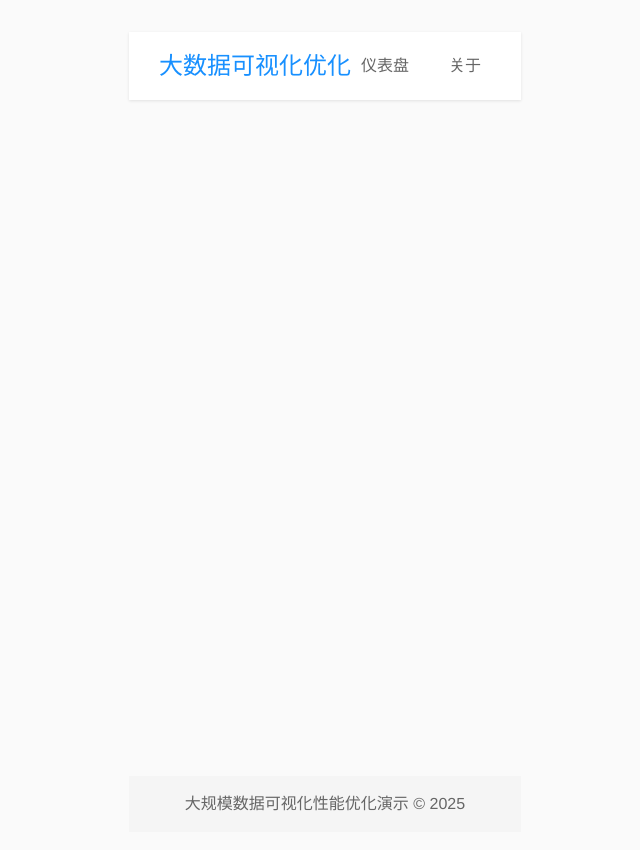
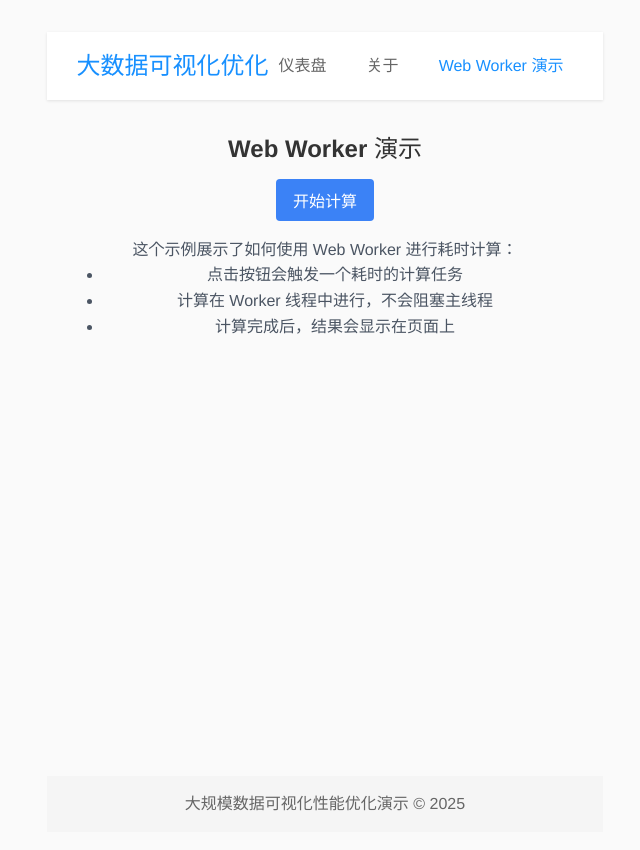
Before and after one commit to ghx9908/-large-data-visualization, a Vue app: page /worker-demo in a window 1280 px wide. Shown: the top 850 px of the page, without its empty margins (315-955 px from the left). Built offline with nearby package versions, Linux system fonts and the light colour scheme.

Commit message:
feat: worker demo

```diff
--- a/src/App.vue
+++ b/src/App.vue
@@ -9,6 +9,7 @@
       <div class="nav-links">
         <router-link to="/">仪表盘</router-link>
         <router-link to="/about">关于</router-link>
+        <router-link to="/worker-demo">Web Worker 演示</router-link>
       </div>
     </nav>
 
--- /dev/null
+++ b/src/pages/WorkerDemo.tsx
@@ -0,0 +1,77 @@
+import React, { useState, useEffect } from 'react';
+
+const WorkerDemo: React.FC = () => {
+  const [result, setResult] = useState<number | null>(null);
+  const [isCalculating, setIsCalculating] = useState(false);
+  const [worker, setWorker] = useState<Worker | null>(null);
+
+  useEffect(() => {
+    // 创建 Worker 实例
+    const workerInstance = new Worker(
+      new URL('../workers/dataWorker.ts', import.meta.url),
+      { type: 'module' }
+    );
+
+    // 设置 Worker 消息处理
+    workerInstance.onmessage = (event) => {
+      const { type, result } = event.data;
+      if (type === 'CALCULATE_COMPLETE') {
+        setResult(result);
+        setIsCalculating(false);
+      }
+    };
+
+    setWorker(workerInstance);
+
+    // 组件卸载时终止 Worker
+    return () => {
+      workerInstance.terminate();
+    };
+  }, []);
+
+  const handleCalculate = () => {
+    if (!worker) return;
+
+    setIsCalculating(true);
+    // 生成一些测试数据
+    const testData = Array.from({ length: 1000000 }, (_, i) => i + 1);
+
+    // 发送数据到 Worker
+    worker.postMessage({
+      type: 'CALCULATE',
+      data: testData
+    });
+  };
+
+  return (
+    <div className="p-4">
+      <h1 className="text-2xl font-bold mb-4">Web Worker 演示</h1>
+
+      <button
+        onClick={handleCalculate}
+        disabled={isCalculating}
+        className="bg-blue-500 text-white px-4 py-2 rounded disabled:bg-gray-400"
+      >
+        {isCalculating ? '计算中...' : '开始计算'}
+      </button>
+
+      {result !== null && (
+        <div className="mt-4">
+          <h2 className="text-xl font-semibold">计算结果：</h2>
+          <p className="text-lg">{result}</p>
+        </div>
+      )}
+
+      <div className="mt-4 text-gray-600">
+        <p>这个示例展示了如何使用 Web Worker 进行耗时计算：</p>
+        <ul className="list-disc pl-5 mt-2">
+          <li>点击按钮会触发一个耗时的计算任务</li>
+          <li>计算在 Worker 线程中进行，不会阻塞主线程</li>
+          <li>计算完成后，结果会显示在页面上</li>
+        </ul>
+      </div>
+    </div>
+  );
+};
+
+export default WorkerDemo;
--- a/src/router/index.ts
+++ b/src/router/index.ts
@@ -12,6 +12,11 @@ const routes = [
     name: "About",
     component: () => import("../views/About.vue"),
   },
+  {
+    path: "/worker-demo",
+    name: "WorkerDemo",
+    component: () => import("../views/WorkerDemo.vue"),
+  },
 ]
 
 const router = createRouter({
--- /dev/null
+++ b/src/views/WorkerDemo.vue
@@ -0,0 +1,142 @@
+<script setup lang="ts">
+import { ref, onMounted, onUnmounted } from "vue"
+
+const result = ref<number | null>(null)
+const isCalculating = ref(false)
+let worker: Worker | null = null
+
+onMounted(() => {
+  // 创建 Worker 实例
+  worker = new Worker(new URL("../workers/dataWorker.ts", import.meta.url), { type: "module" })
+
+  // 设置 Worker 消息处理
+  worker.onmessage = (event) => {
+    const { type, result: workerResult } = event.data
+    if (type === "CALCULATE_COMPLETE") {
+      result.value = workerResult
+      isCalculating.value = false
+    }
+  }
+})
+
+onUnmounted(() => {
+  // 组件卸载时终止 Worker
+  if (worker) {
+    worker.terminate()
+  }
+})
+
+const handleCalculate = () => {
+  if (!worker) return
+
+  isCalculating.value = true
+  // 生成一些测试数据
+  const testData = Array.from({ length: 1000000 }, (_, i) => i + 1)
+  debugger
+  // 发送数据到 Worker
+  worker.postMessage({
+    type: "CALCULATE",
+    data: testData,
+  })
+}
+</script>
+
+<template>
+  <div class="p-4">
+    <h1 class="text-2xl font-bold mb-4">Web Worker 演示</h1>
+
+    <button
+      @click="handleCalculate"
+      :disabled="isCalculating"
+      class="bg-blue-500 text-white px-4 py-2 rounded disabled:bg-gray-400"
+    >
+      {{ isCalculating ? "计算中..." : "开始计算" }}
+    </button>
+
+    <div v-if="result !== null" class="mt-4">
+      <h2 class="text-xl font-semibold">计算结果：</h2>
+      <p class="text-lg">{{ result }}</p>
+    </div>
+
+    <div class="mt-4 text-gray-600">
+      <p>这个示例展示了如何使用 Web Worker 进行耗时计算：</p>
+      <ul class="list-disc pl-5 mt-2">
+        <li>点击按钮会触发一个耗时的计算任务</li>
+        <li>计算在 Worker 线程中进行，不会阻塞主线程</li>
+        <li>计算完成后，结果会显示在页面上</li>
+      </ul>
+    </div>
+  </div>
+</template>
+
+<style scoped>
+.p-4 {
+  padding: 1rem;
+}
+
+.mt-4 {
+  margin-top: 1rem;
+}
+
+.mb-4 {
+  margin-bottom: 1rem;
+}
+
+.text-2xl {
+  font-size: 1.5rem;
+}
+
+.text-xl {
+  font-size: 1.25rem;
+}
+
+.text-lg {
+  font-size: 1.125rem;
+}
+
+.font-bold {
+  font-weight: 700;
+}
+
+.font-semibold {
+  font-weight: 600;
+}
+
+.text-gray-600 {
+  color: #4b5563;
+}
+
+.bg-blue-500 {
+  background-color: #3b82f6;
+}
+
+.text-white {
+  color: white;
+}
+
+.px-4 {
+  padding-left: 1rem;
+  padding-right: 1rem;
+}
+
+.py-2 {
+  padding-top: 0.5rem;
+  padding-bottom: 0.5rem;
+}
+
+.rounded {
+  border-radius: 0.25rem;
+}
+
+.disabled\:bg-gray-400:disabled {
+  background-color: #9ca3af;
+}
+
+.list-disc {
+  list-style-type: disc;
+}
+
+.pl-5 {
+  padding-left: 1.25rem;
+}
+</style>
--- /dev/null
+++ b/src/workers/dataWorker.ts
@@ -0,0 +1,32 @@
+// 定义 Worker 上下文类型
+const ctx: Worker = self as any;
+
+// 监听主线程发送的消息
+ctx.addEventListener('message', (event) => {
+  const { data, type } = event.data;
+
+  switch (type) {
+    case 'CALCULATE':
+      // 模拟一个耗时的计算任务
+      const result = calculateResult(data);
+      // 将结果发送回主线程
+      ctx.postMessage({
+        type: 'CALCULATE_COMPLETE',
+        result
+      });
+      break;
+  }
+});
+
+// 模拟一个耗时的计算函数
+function calculateResult(data: number[]): number {
+  // 模拟复杂计算
+  let result = 0;
+  for (let i = 0; i < data.length; i++) {
+    result += Math.sqrt(data[i]) * Math.sin(data[i]);
+  }
+  return result;
+}
+
+// 导出 Worker 上下文
+export { };
```
